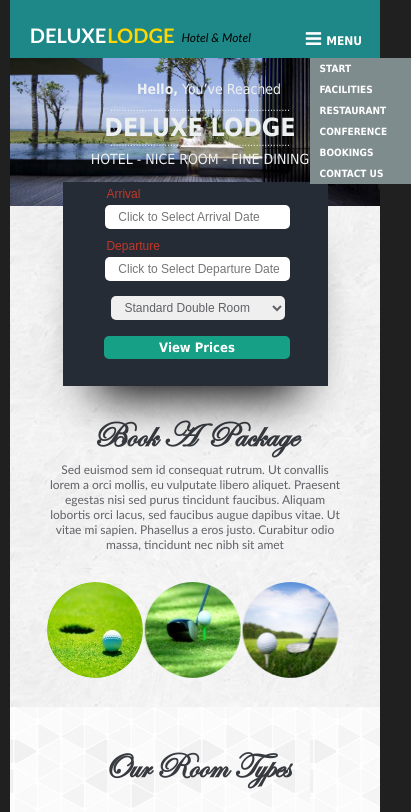
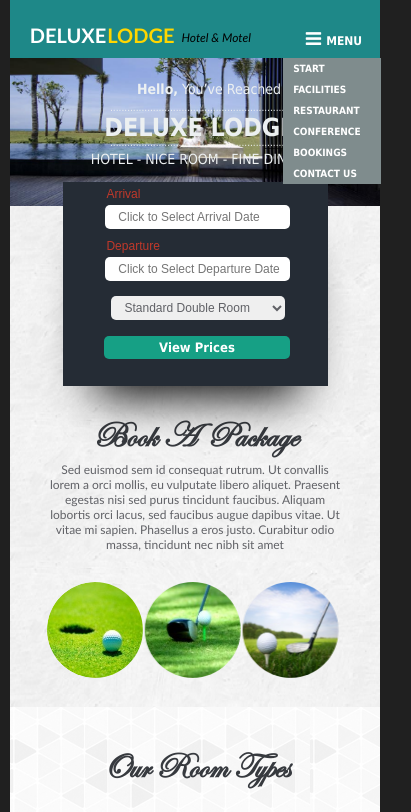
Before and after one commit to mobarokhossen/web-project-My-profile, a plain HTML site: page index.html in a window 390 px wide. Both pictures are taken after a click on the link "MENU". Shown: the top 812 px of the page, 411 px wide, since content can reach past the window. Drawn offline with nearby package versions, Linux system fonts and the light colour scheme.

Commit message:
Style sheet correction

```diff
--- a/css/style.css
+++ b/css/style.css
@@ -812,11 +812,12 @@ select {
 }
 
 .nav ul li {
-    padding: 14px;
+    padding: 10px 14px;
 	float: none;
 	text-align: left;
 	background-color: #7f8c8d;
 	border: none;
+
 }
 
 .nav ul li:hover
@@ -834,10 +835,11 @@ select {
 
 .nav ul{
 	position: absolute;
-	right: -25px;
+	right: 2.4%;
 	top: 64px;
 	z-index: 99;
-	width: 17%;
+	width: 20%;
+	margin: 0px;
 }
 
 
@@ -1009,8 +1011,7 @@ select {
 }
 
 .nav ul {
-    right: -29px;
-    width: 18%;
+    width: 20%;
 }
 .nav ul li {
     padding: 10px;
@@ -1026,7 +1027,6 @@ select {
     font-size: 10px;
 }
 .nav ul {
-    right: -33px;
     width: 22%;
 	top: 60px;
 }
@@ -1073,8 +1073,7 @@ select {
 
 
 .nav ul {
-    right: -36px;
-    width: 26%;
+    width: 25%;
     top: 58px;
 }
 
@@ -1188,7 +1187,7 @@ option {
     margin-top: 50px;
 }
 .nav ul {
-    width: 28%;
+    width: 30%;
     top: 56px;
 }
 .menu {
```
